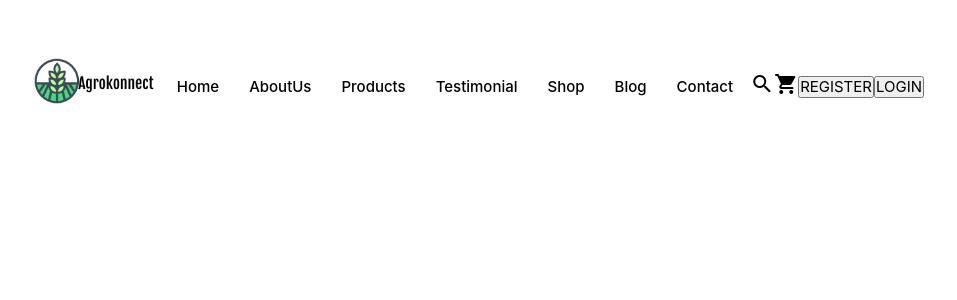
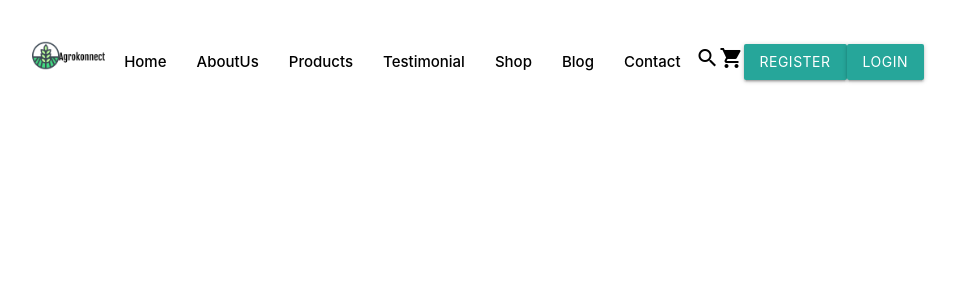
Before and after one commit to fatima-ola/Agrokonnect, a React (Create React App) app: page / in a window 1280 px wide. Shown: the top 300 px of the page, without its empty margins (164-1121 px from the left). Built offline with nearby package versions, Linux system fonts and the light colour scheme.

Commit message:
restyling the navbar

```diff
--- a/src/App.css
+++ /dev/null
@@ -1,38 +0,0 @@
-.App {
-  text-align: center;
-}
-
-.App-logo {
-  height: 40vmin;
-  pointer-events: none;
-}
-
-@media (prefers-reduced-motion: no-preference) {
-  .App-logo {
-    animation: App-logo-spin infinite 20s linear;
-  }
-}
-
-.App-header {
-  background-color: #282c34;
-  min-height: 100vh;
-  display: flex;
-  flex-direction: column;
-  align-items: center;
-  justify-content: center;
-  font-size: calc(10px + 2vmin);
-  color: white;
-}
-
-.App-link {
-  color: #61dafb;
-}
-
-@keyframes App-logo-spin {
-  from {
-    transform: rotate(0deg);
-  }
-  to {
-    transform: rotate(360deg);
-  }
-}
--- a/src/App.js
+++ b/src/App.js
@@ -1,4 +1,4 @@
-import './App.css';
+import React from 'react';
 import {BrowserRouter, Switch, Route} from 'react-router-dom';
 import Landing from './components/Landing/index';
 
--- /dev/null
+++ b/src/components/Button/index.js
@@ -0,0 +1,20 @@
+import React from 'react'
+import {Button} from 'react-materialize'
+
+const index = (props) => {
+    const {className, text} = props
+    return (
+        <div>
+            <Button
+                node="button"
+                waves="light"
+
+                className={className}
+            >
+               {text}
+            </Button>
+        </div>
+    )
+}
+
+export default index
--- a/src/components/Landing/index.js
+++ b/src/components/Landing/index.js
@@ -1,5 +1,6 @@
 import React from 'react';
-import NavBar from '../NavBar/index'
+import NavBar from '../NavBar/index';
+
 
 const Index =()=> {
     return (
--- a/src/components/NavBar/index.js
+++ b/src/components/NavBar/index.js
@@ -1,5 +1,6 @@
 import React from 'react';
 import 'materialize-css';
+import Button from '../Button/index'
 // import { Navbar, Icon, Row, Col} from 'react-materialize';
 // import {NavLink} from 'react-router-dom'
 
@@ -44,8 +45,8 @@ const Index =()=> {
                 <a href="#" class="header-search">
                     <i class="material-icons">shopping_cart</i>
                 </a>
-                <button>REGISTER</button>
-                <button>LOGIN</button>
+                <Button text="Register"></Button>
+                <Button text="Login"></Button>
                 </div>
             </header>
         </div>
```
Also changed, not shown: 2 other files (tests, documents, lock files or other folders).
